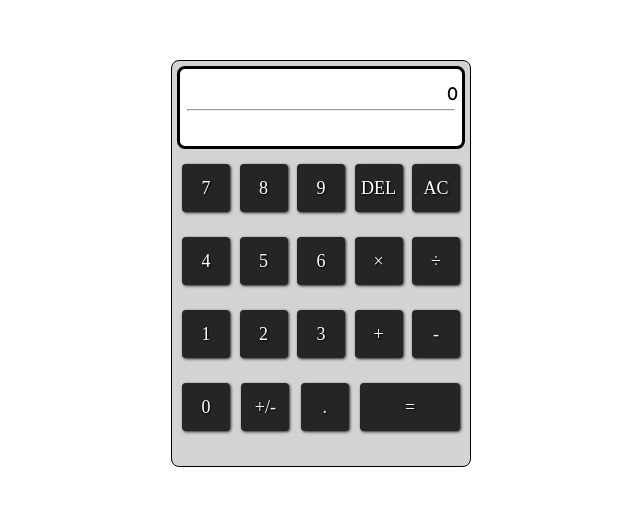
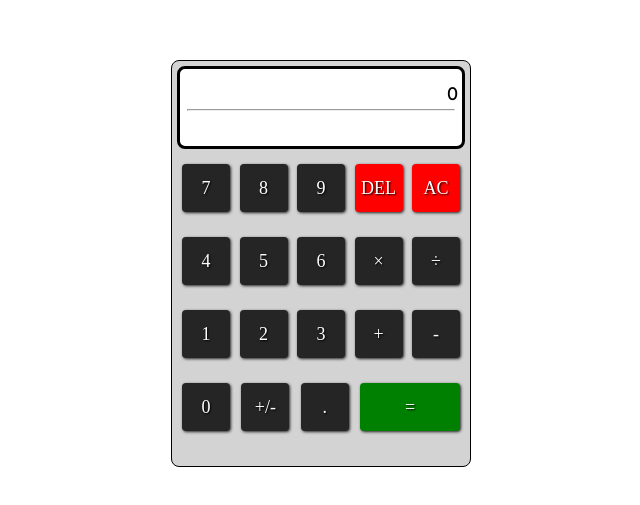
Before and after one commit to caffeinated-pixels/javascript-calculator, a React (Create React App) app: page / in a window 1280 px wide. Shown: the part 137-642 px from the top of the page, without its empty margins (319-959 px from the left). Built offline with nearby package versions, Linux system fonts and the light colour scheme.

Commit message:
added fixme

```diff
--- a/src/App.js
+++ b/src/App.js
@@ -94,6 +94,7 @@ export default class App extends Component {
 
   handleOperator = input => {
     // need to check if previous calculation has been performed
+    // FIXME: pressing operator after no initial input
     if (this.state.calcDone) {
       this.setState(prevState => {
         return {
@@ -456,10 +457,10 @@ const KeyPad = props => {
       <button id="nine" onClick={() => props.handleNum('9')}>
         9
       </button>
-      <button id="del" onClick={props.handleDel}>
+      <button id="del" className="red-btn" onClick={props.handleDel}>
         DEL
       </button>
-      <button id="clear" onClick={props.handleClear}>
+      <button id="clear" className="red-btn" onClick={props.handleClear}>
         AC
       </button>
 
@@ -508,7 +509,11 @@ const KeyPad = props => {
         .
       </button>
 
-      <button id="equals" className="equals" onClick={props.handleEquals}>
+      <button
+        id="equals"
+        className="equals green-btn"
+        onClick={props.handleEquals}
+      >
         =
       </button>
     </div>
```
